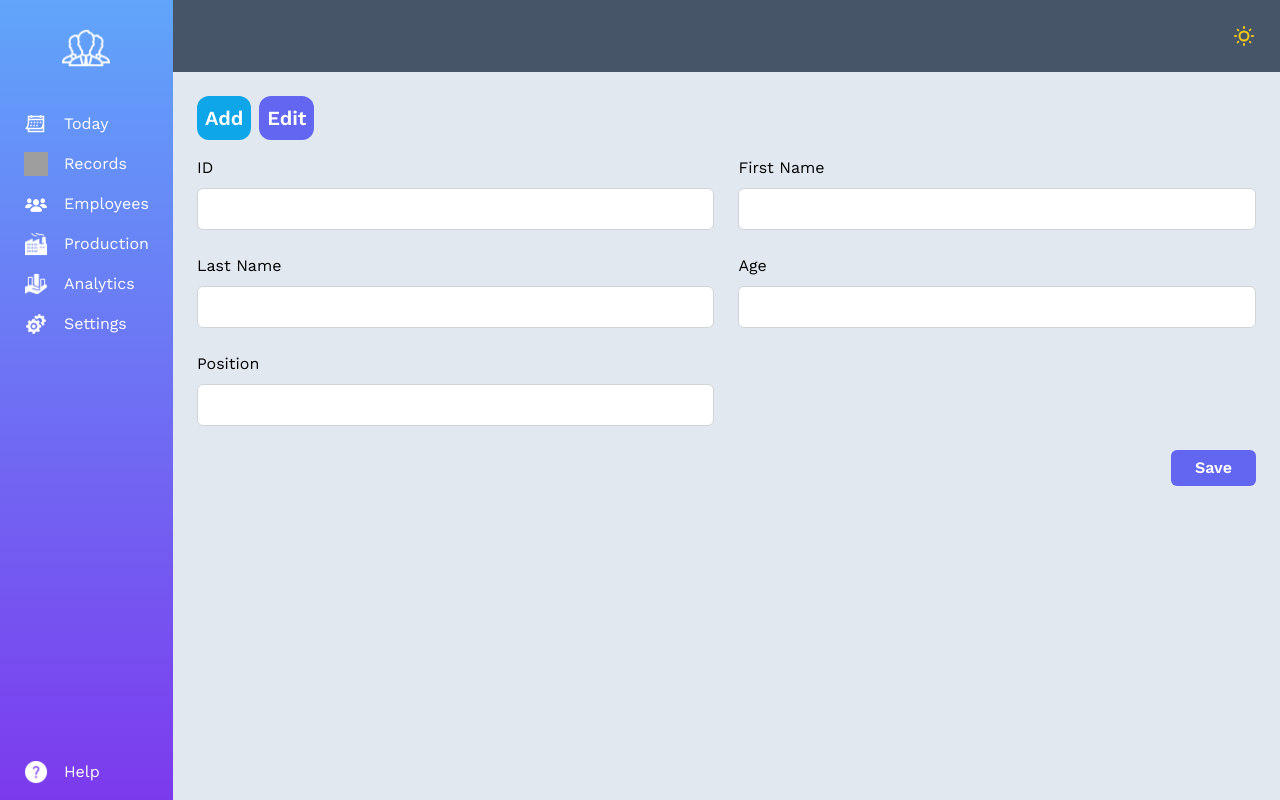
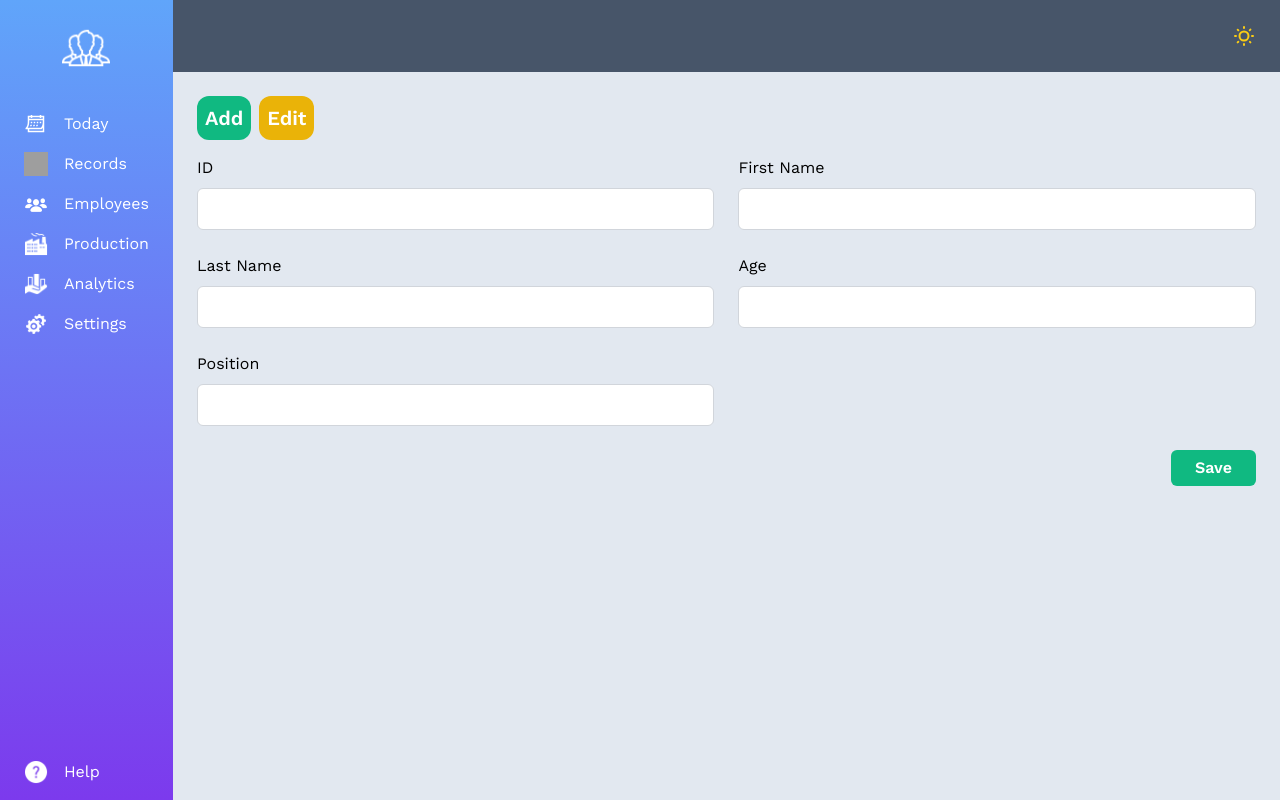
Before and after one commit to Htoomyat-Kyaing/integrated-design-project, a React (Vite) app: page /settings in a window 1280 px wide. Built offline with nearby package versions, Linux system fonts and the light colour scheme; no server answers; the database is empty; grey boxes are pictures that could not be loaded.

Commit message:
changed color for better ux

```diff
--- a/src/AddEmployee.tsx
+++ b/src/AddEmployee.tsx
@@ -154,7 +154,7 @@ const AddEmployee = () => {
         <div className="flex justify-end py-6">
           <button
             type="submit"
-            className="px-6 py-2 font-semibold leading-5 text-white bg-indigo-500 rounded-md hover:bg-indigo-600 focus:outline-none dark:bg-sky-400 dark:hover:bg-sky-500 dark:text-black"
+            className="px-6 py-2 font-semibold leading-5 text-white rounded-md bg-emerald-500 hover:bg-emerald-400 focus:outline-none dark:text-black"
           >
             Save
           </button>
--- a/src/EditEmployee.tsx
+++ b/src/EditEmployee.tsx
@@ -154,7 +154,7 @@ const EditEmployee = () => {
         <div className="flex justify-end py-6">
           <button
             type="submit"
-            className="px-6 py-2 font-semibold leading-5 text-white bg-indigo-500 rounded-md hover:bg-indigo-600 focus:outline-none dark:bg-sky-400 dark:hover:bg-sky-500 dark:text-black"
+            className="px-6 py-2 font-semibold leading-5 text-white bg-yellow-500 rounded-md hover:bg-yellow-400 focus:outline-none dark:text-black"
           >
             Edit
           </button>
--- a/src/Settings.tsx
+++ b/src/Settings.tsx
@@ -6,12 +6,12 @@ const Settings = () => {
       <section className="w-full h-full p-6 mx-auto bg-slate-200 dark:bg-gray-800">
         <nav className="flex gap-2">
           <Link to="add">
-            <div className="p-2 text-xl font-bold text-white capitalize bg-sky-500 rounded-xl dark:text-black min-w-max">
+            <div className="p-2 text-xl font-bold text-white capitalize bg-emerald-500 rounded-xl hover:bg-emerald-400 dark:text-black min-w-max">
               Add
             </div>
           </Link>
           <Link to="edit">
-            <div className="p-2 text-xl font-bold text-white capitalize bg-indigo-500 rounded-xl dark:text-black min-w-max">
+            <div className="p-2 text-xl font-bold text-white capitalize bg-yellow-500 hover:bg-yellow-400 rounded-xl dark:text-black min-w-max">
               Edit
             </div>
           </Link>
```
